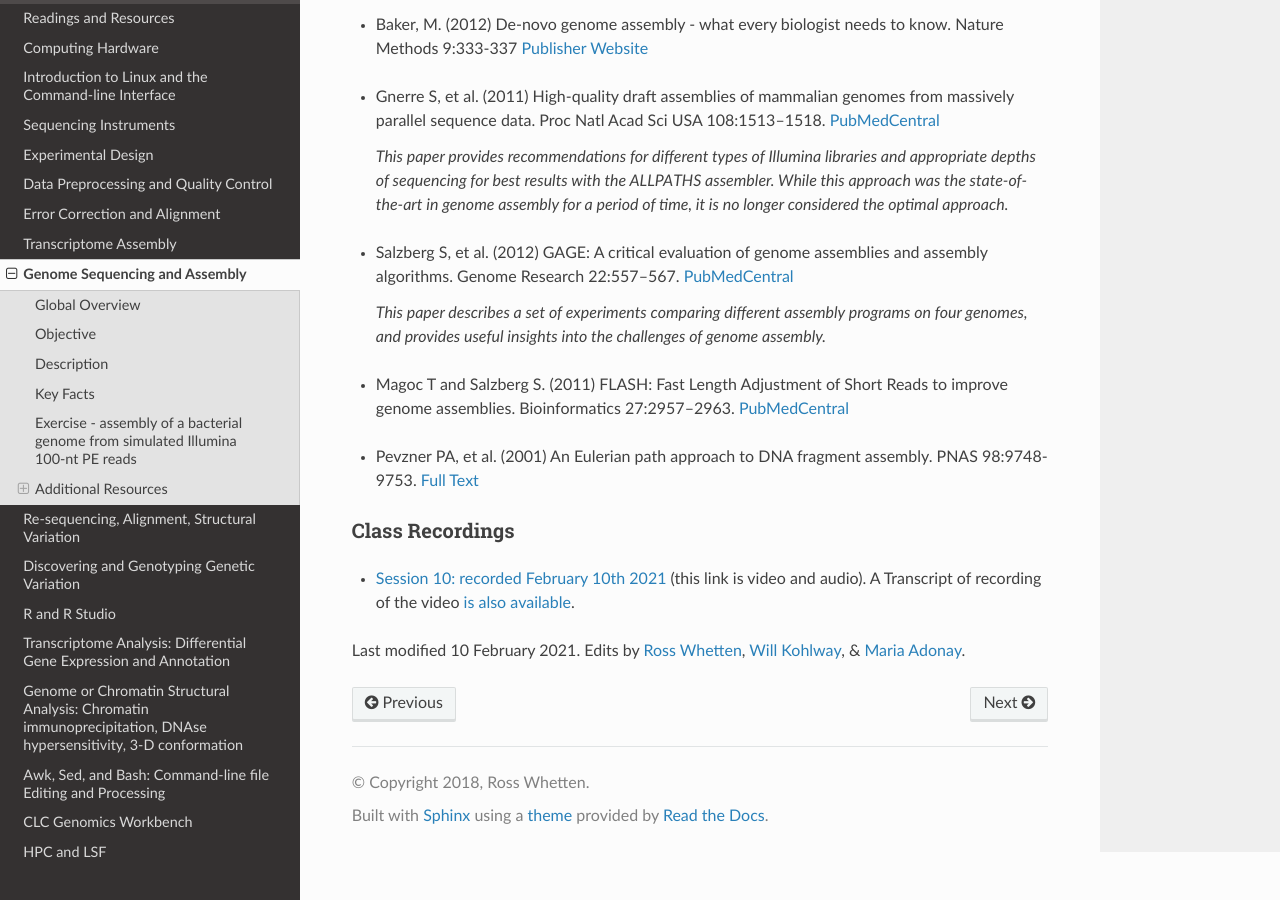
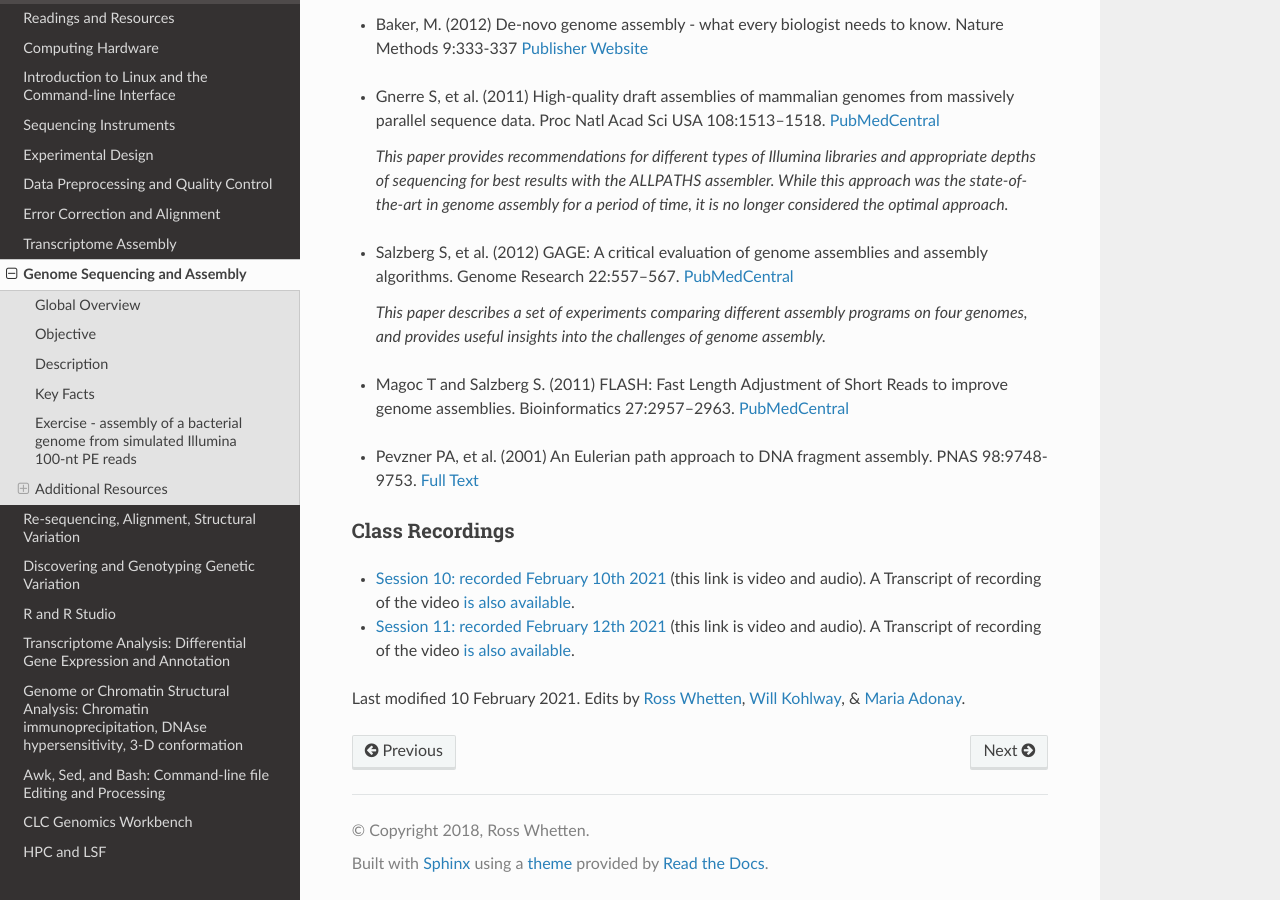
Before and after one commit to rwhetten/DeepSeqAnalysis, a Sphinx documentation site: the page built from docs/source/genome-assembly.rst, in a window 1280 px wide and 900 px high, scrolled down 4986 px. Built offline with Sphinx 7.4.7 and the Read the Docs theme 2.0.0, drawn with Linux system fonts in a browser that asks for light colours.

Commit message:
Update genome-assembly.rst

```diff
--- a/docs/source/genome-assembly.rst
+++ b/docs/source/genome-assembly.rst
@@ -139,6 +139,7 @@
 
 +   `Session 10: recorded February 10th 2021 <https://drive.google.com/file/d/1mjBXmBdjrjDufj5e32fd3LUO25qtxU1u/view?usp=sharing>`_ (this link is video and audio). A Transcript of recording of the video `is also available <https://drive.google.com/file/d/18KZf-g8xu5NnkkbXK5y5-1TQ8xMtx-1i/view?usp=sharing>`_.
 
++   `Session 11: recorded February 12th 2021 <https://drive.google.com/file/d/1Ab0jN7jCTrrgU8Yd_PL4aySslla8BFsT/view?usp=sharing>`_ (this link is video and audio). A Transcript of recording of the video `is also available <https://drive.google.com/file/d/1uGBvBMlgEh-GJcrFVDJ3NHjolMAXgrtX/view?usp=sharing>`_.
 
 
 Last modified 10 February 2021.
```
